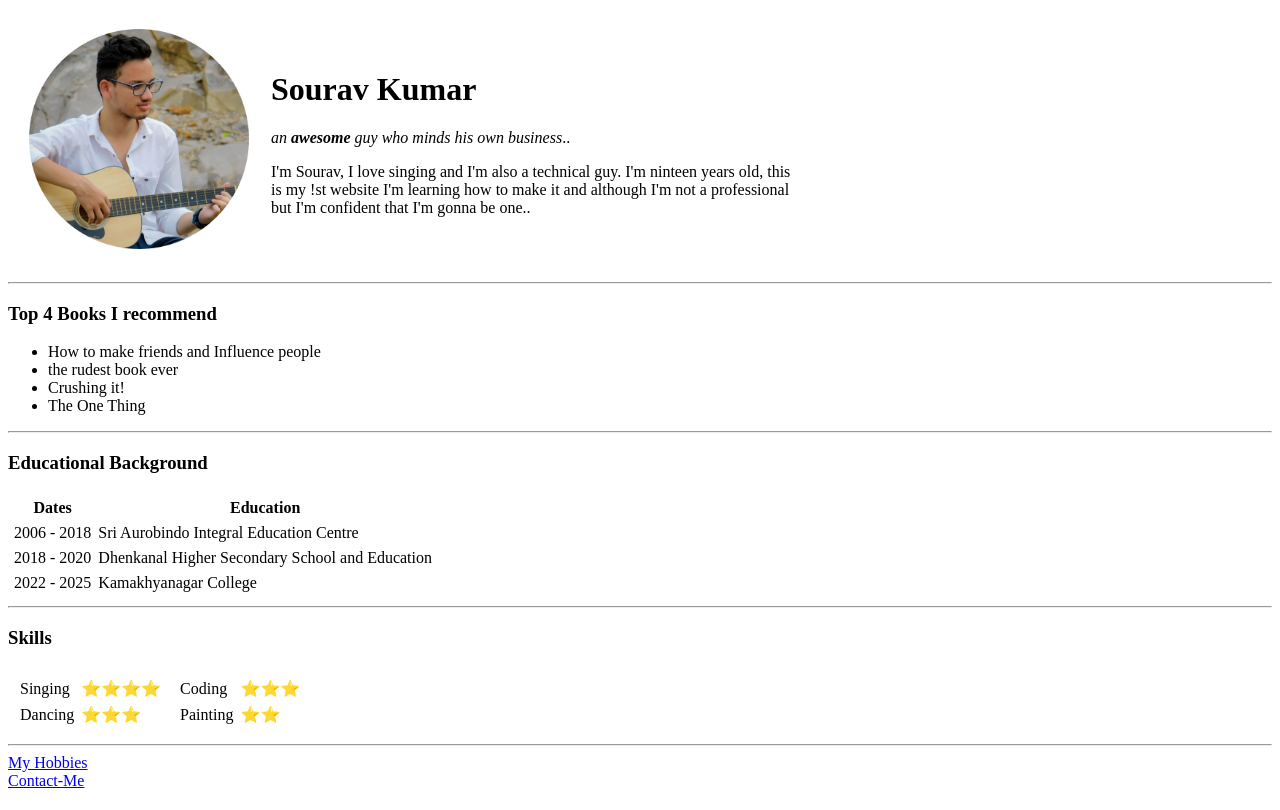
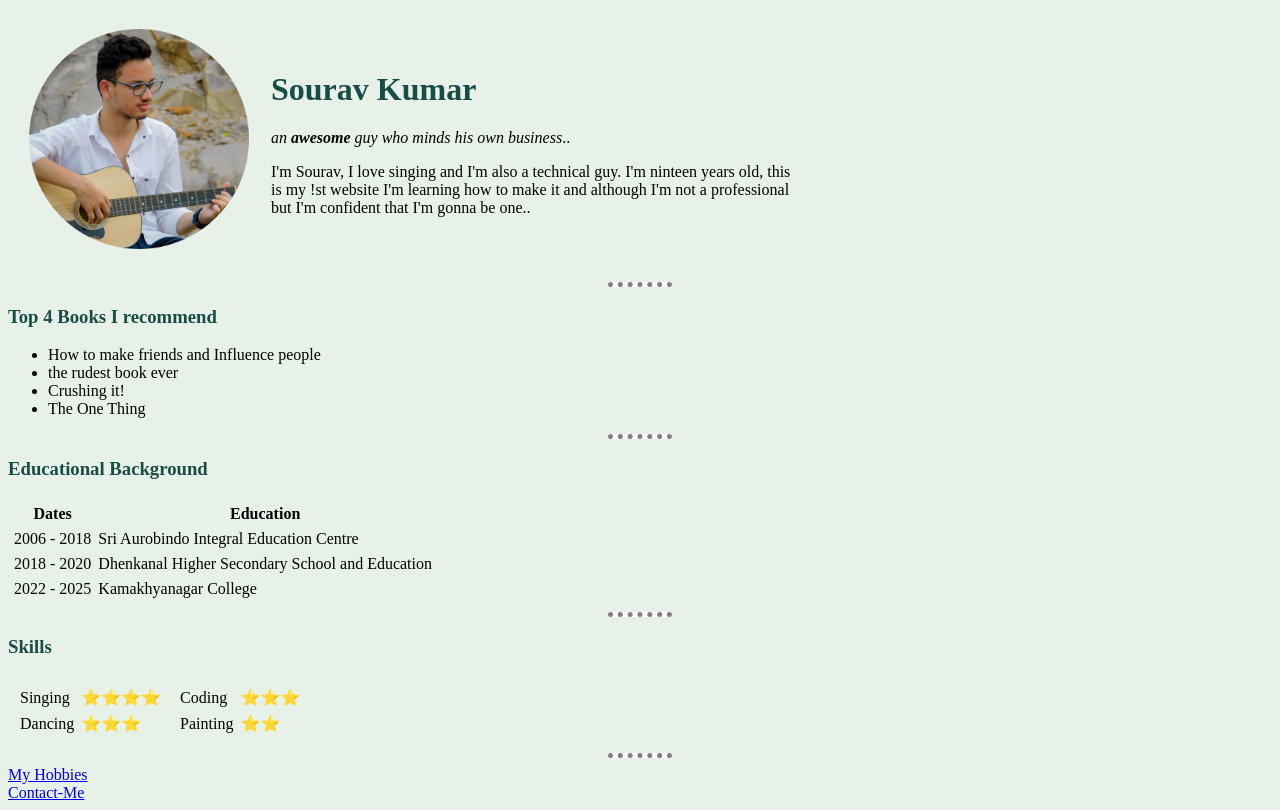
Before and after one commit to Sourav8457/FirstSite, a plain HTML site: page index.html in a window 1280 px wide. Drawn offline with Linux system fonts and the light colour scheme.

Commit message:
added some css

```diff
--- /dev/null
+++ b/css/styles.css
@@ -0,0 +1,20 @@
+body {
+    background-color:#e8f1e8;
+}
+h1 {
+    color: #184d47;
+}
+h3 {
+    color: #184d47;
+}
+h4 {
+    color: #184d47;
+}
+hr {
+    background-color: white;
+    border-style: none;
+    border-top-style: dotted;
+    border-color: grey;
+    border-width: 5px;
+    width: 5%;
+}
--- a/index.html
+++ b/index.html
@@ -4,6 +4,7 @@
     <meta charset="UTF-8">
     <meta name="viewport" content="width=, initial-scale=1.0">
     <title>Sourav's Personal Site</title>
+    <link rel="stylesheet" href="css/styles.css">
 </head>
 <body>
     <table cellspacing = '20'>
```
Also changed, not shown: Contact.html (+1 -0 lines), Hobbies.html (+1 -0 lines).
